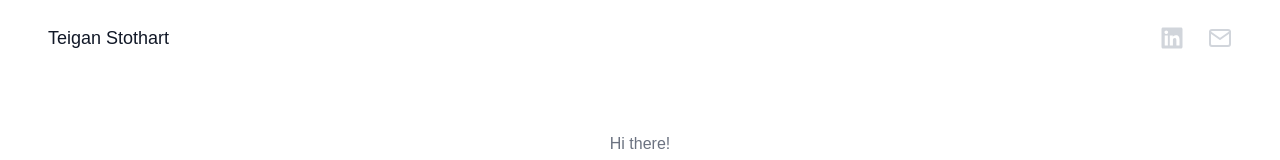
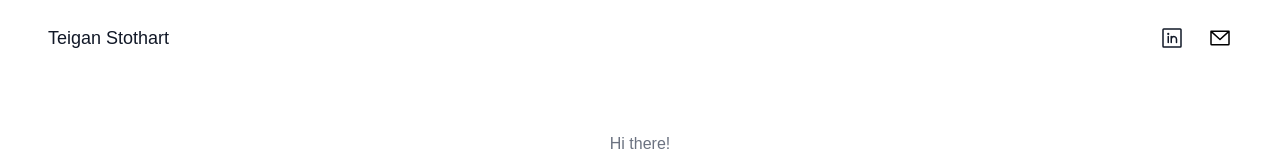
Before and after one commit to teigans02/teiganstoth.art, a Next.js app in the folder portfolio/: page / in a window 1280 px wide. Shown: the top 160 px of the page. Built offline with nearby package versions, Linux system fonts and the light colour scheme.

Commit message:
-> Posphor icons
Co-authored-by: Arron Stothart <arron@sanalabs.com>

```diff
--- a/portfolio/src/components/header.tsx
+++ b/portfolio/src/components/header.tsx
@@ -4,7 +4,7 @@ export default function Header() {
   return (
     <header className="w-full py-6 px-6 md:px-12 bg-white md:sticky md:top-0 z-20">
       <div className="flex justify-between items-center">
-        <Link href="/" className="text-lg hover:underline">
+        <Link href="/" className="text-lg">
           Teigan Stothart
         </Link>
         <nav className="flex space-x-6">
@@ -12,15 +12,14 @@ export default function Header() {
             href="https://www.linkedin.com/in/teigan-stothart-40a8b323a/"
             target="_blank"
             rel="noopener noreferrer"
-            className="text-lg hover:underline text-gray-300"
+            className="text-lg"
           >
-            <svg stroke="currentColor" fill="currentColor" stroke-width="0" viewBox="0 0 448 512" height="24px" width="24px" xmlns="http://www.w3.org/2000/svg"><path d="M416 32H31.9C14.3 32 0 46.5 0 64.3v383.4C0 465.5 14.3 480 31.9 480H416c17.6 0 32-14.5 32-32.3V64.3c0-17.8-14.4-32.3-32-32.3zM135.4 416H69V202.2h66.5V416zm-33.2-243c-21.3 0-38.5-17.3-38.5-38.5S80.9 96 102.2 96c21.2 0 38.5 17.3 38.5 38.5 0 21.3-17.2 38.5-38.5 38.5zm282.1 243h-66.4V312c0-24.8-.5-56.7-34.5-56.7-34.6 0-39.9 27-39.9 54.9V416h-66.4V202.2h63.7v29.2h.9c8.9-16.8 30.6-34.5 62.9-34.5 67.2 0 79.7 44.3 79.7 101.9V416z"></path></svg>
-          </a>
+            <svg stroke="currentColor" fill="currentColor" stroke-width="0" viewBox="0 0 256 256" height="24px" width="24px" xmlns="http://www.w3.org/2000/svg"><path d="M216,24H40A16,16,0,0,0,24,40V216a16,16,0,0,0,16,16H216a16,16,0,0,0,16-16V40A16,16,0,0,0,216,24Zm0,192H40V40H216V216ZM96,112v64a8,8,0,0,1-16,0V112a8,8,0,0,1,16,0Zm88,28v36a8,8,0,0,1-16,0V140a20,20,0,0,0-40,0v36a8,8,0,0,1-16,0V112a8,8,0,0,1,15.79-1.78A36,36,0,0,1,184,140ZM100,84A12,12,0,1,1,88,72,12,12,0,0,1,100,84Z"></path></svg>          </a>
           <a
             href="mailto:teigans02@icloud.com?subject=Portfolio%20Contact"
-            className="text-lg hover:underline text-gray-300"
+            className="text-lg"
           >
-            <svg stroke="currentColor" fill="none" stroke-width="2" viewBox="0 0 24 24" stroke-linecap="round" stroke-linejoin="round" height="24px" width="24px" xmlns="http://www.w3.org/2000/svg"><path d="M4 4h16c1.1 0 2 .9 2 2v12c0 1.1-.9 2-2 2H4c-1.1 0-2-.9-2-2V6c0-1.1.9-2 2-2z"></path><polyline points="22,6 12,13 2,6"></polyline></svg>
+            <svg xmlns="http://www.w3.org/2000/svg" width="24" height="24" viewBox="0 0 256 256"><path d="M224,48H32a8,8,0,0,0-8,8V192a16,16,0,0,0,16,16H216a16,16,0,0,0,16-16V56A8,8,0,0,0,224,48ZM203.43,64,128,133.15,52.57,64ZM216,192H40V74.19l82.59,75.71a8,8,0,0,0,10.82,0L216,74.19V192Z"></path></svg>
           </a>
         </nav>
       </div>
```
